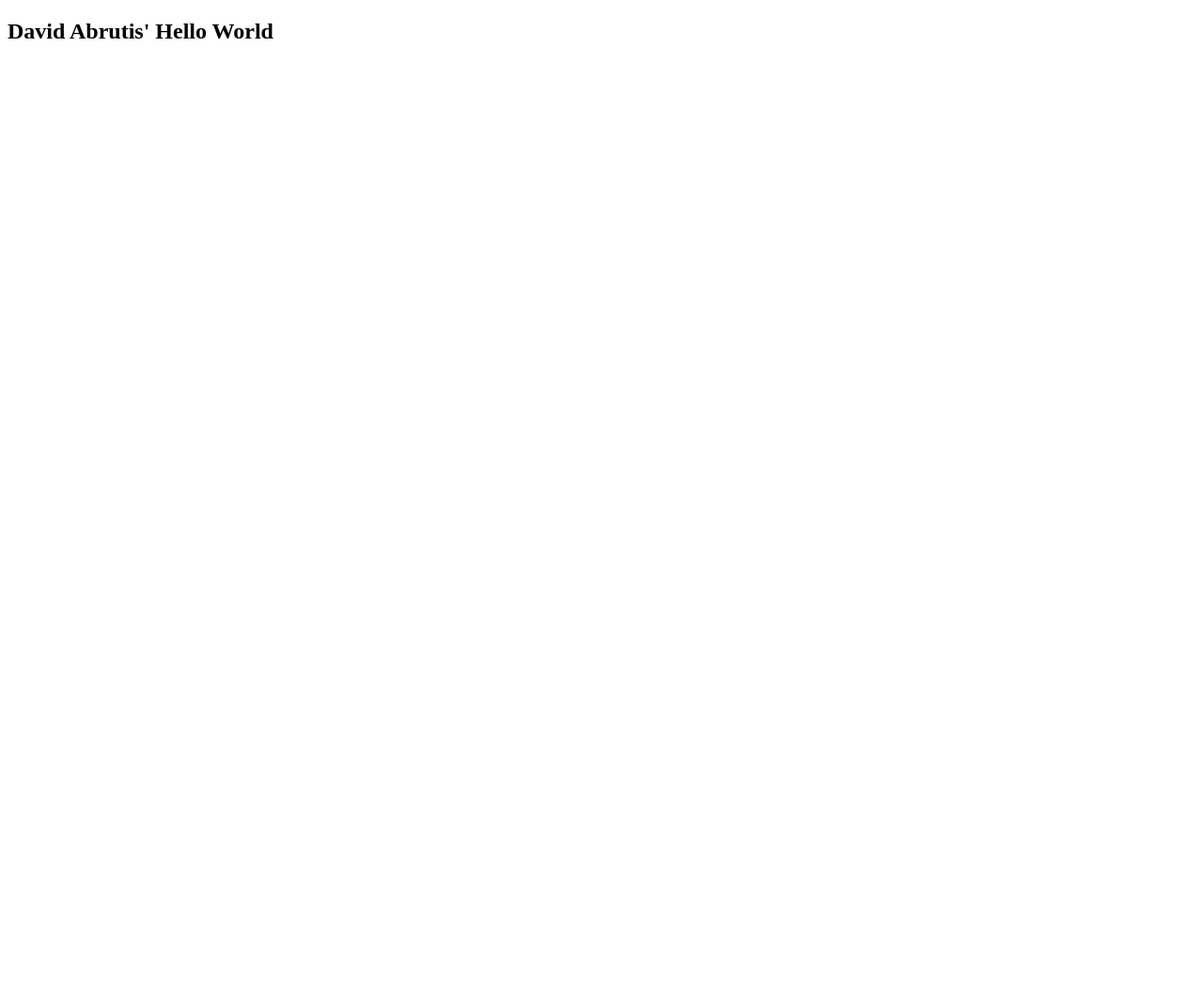
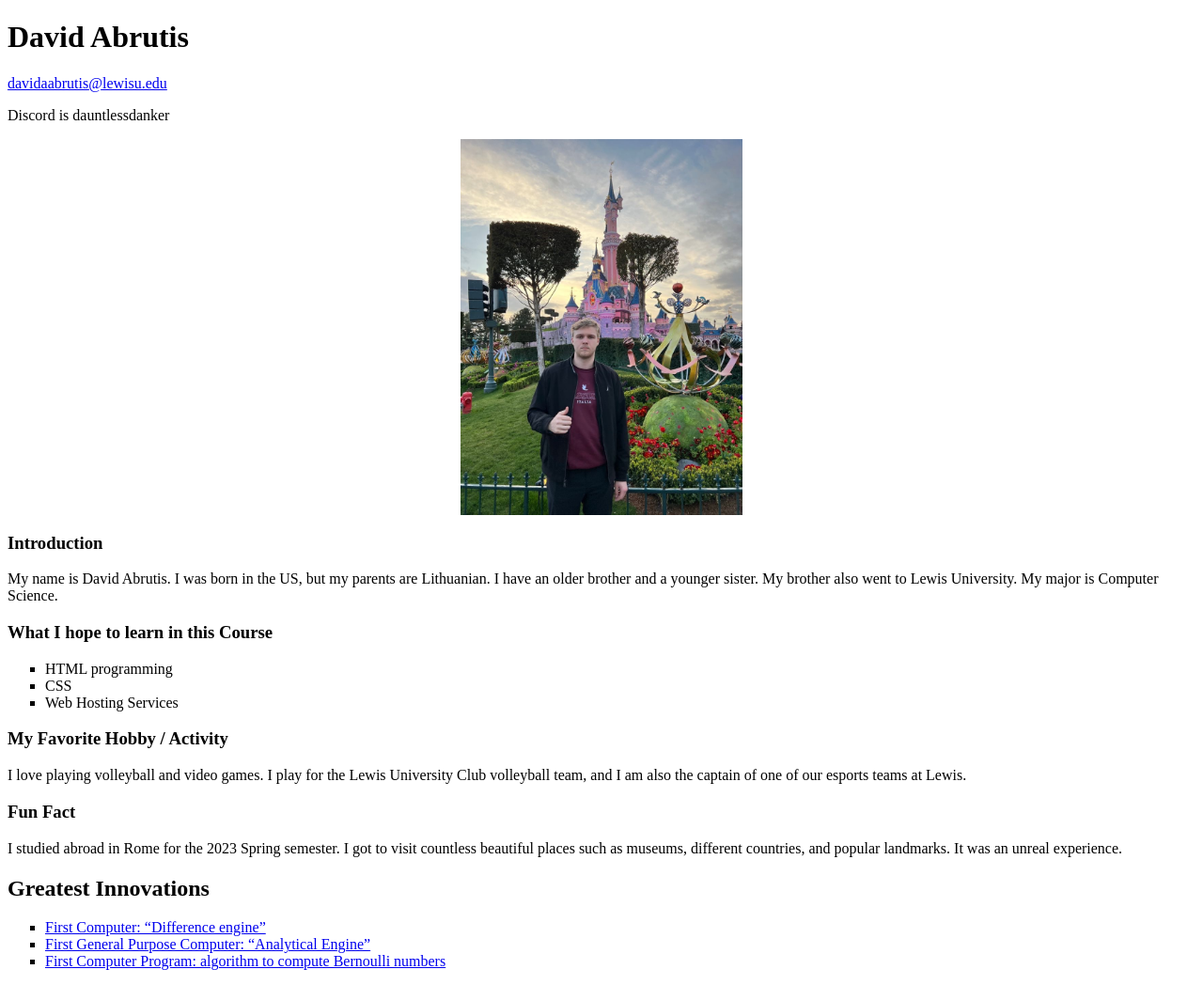
Before and after one commit to dabrutis/dabrutis.github.io, a plain HTML site: page index.html in a window 1280 px wide. Shown: the whole page at 94% size. Before the commit the page ends 800 px from the top, so only its background shows below. Drawn offline with Linux system fonts and the light colour scheme.

Commit message:
Getting To Know Each Other
Commit for Getting To Know Each Other lab for Sprint 1

```diff
--- a/index.html
+++ b/index.html
@@ -1,6 +1,38 @@
 <!DOCTYPE html>
-<html>
+<html lang="en">
+<head>
+    <meta charset="utf-8">
+    <title>Getting To Know Eachother</title>
+<meta name="viewport" content="width=device-width, initial-scale=1">
+<style>
+img {
+  display: block;
+  margin-left: auto;
+  margin-right: auto;
+}
+</style>
+</head>
 <body>
-<h2>David Abrutis' Hello World</h2>
-</body>
+    <h1>David Abrutis</h1>
+        <a href="mailto:davidaabrutis@lewisu.edu">davidaabrutis@lewisu.edu</a>
+        <br><p>Discord is dauntlessdanker</p>
+            <img src="pictureofmyself.jpg" alt="Picture of Myself" style="width:300px;height:400px;" class="center">
+    <h3>Introduction</h3>
+        <p>My name is David Abrutis. I was born in the US, but my parents are Lithuanian. I have an older brother and a younger sister. My brother also went to Lewis University. My major is Computer Science.</p>
+    <h3>What I hope to learn in this Course</h3>
+        <ul style="list-style-type:square">
+            <li>HTML programming</li>
+            <li>CSS</li>
+            <li>Web Hosting Services</li>
+        </ul>
+    <h3>My Favorite Hobby / Activity</h3>
+        <p>I love playing volleyball and video games. I play for the Lewis University Club volleyball team, and I am also the captain of one of our esports teams at Lewis.</p>
+    <h3>Fun Fact</h3>
+        <p>I studied abroad in Rome for the 2023 Spring semester. I got to visit countless beautiful places such as museums, different countries, and popular landmarks. It was an unreal experience.</p>
+    <h2>Greatest Innovations</h2>
+    <ul style="list-style-type:square">
+        <li><a href="https://www.computerhistory.org/babbage/engines/#:~:text=Babbage%20began%20in%201821%20with,results%20automatically%20in%20a%20table.">First Computer: “Difference engine”</a></li>
+        <li><a href="https://www.britannica.com/technology/Analytical-Engine">First General Purpose Computer: “Analytical Engine”</a></li>
+        <li><a href="https://findingada.com/blog/2016/10/09/explore-ada-lovelaces-bernoulli-program-with-wolfram/#:~:text=In%201843%2C%20Ada%20Lovelace%20became,Charles%20Babbage's%20unbuilt%20Analytical%20Engine.">First Computer Program: algorithm to compute Bernoulli numbers</a></li>
+    </ul>
 </html>
```
Also changed, not shown: pictureofmyself.JPG (added).
